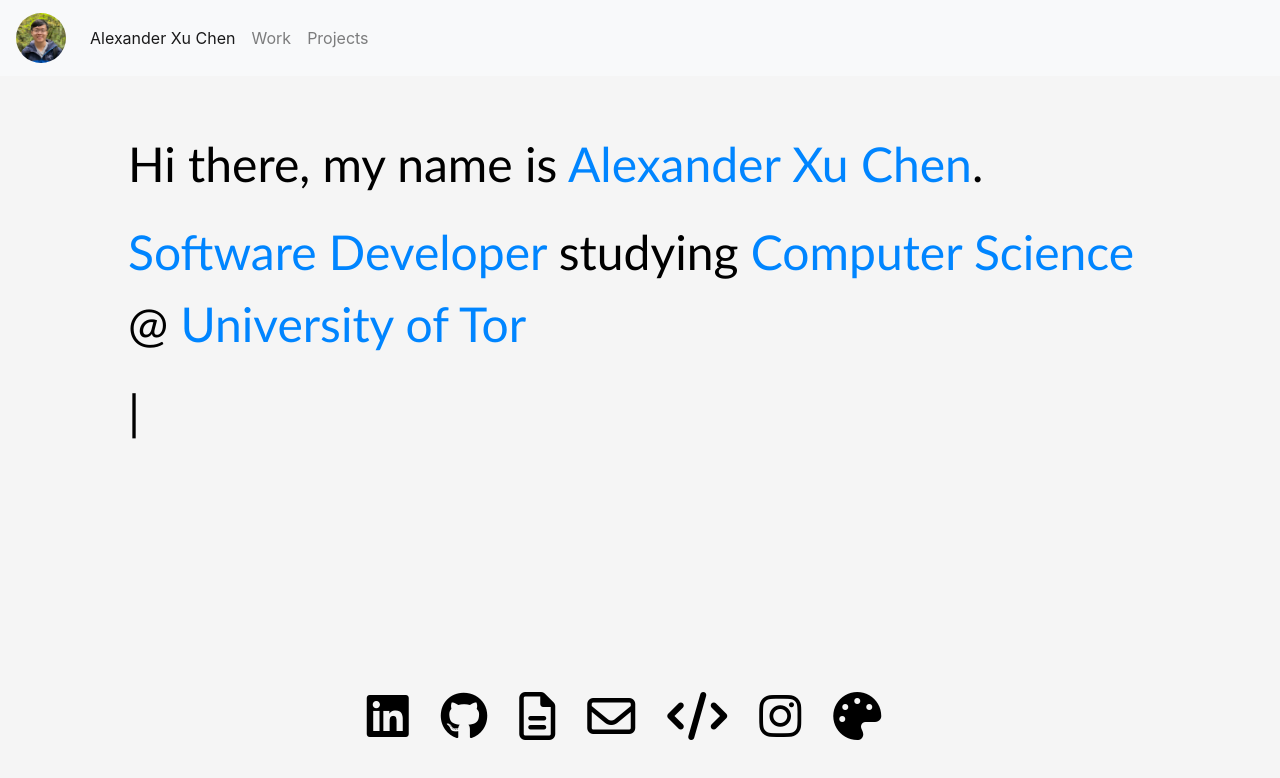
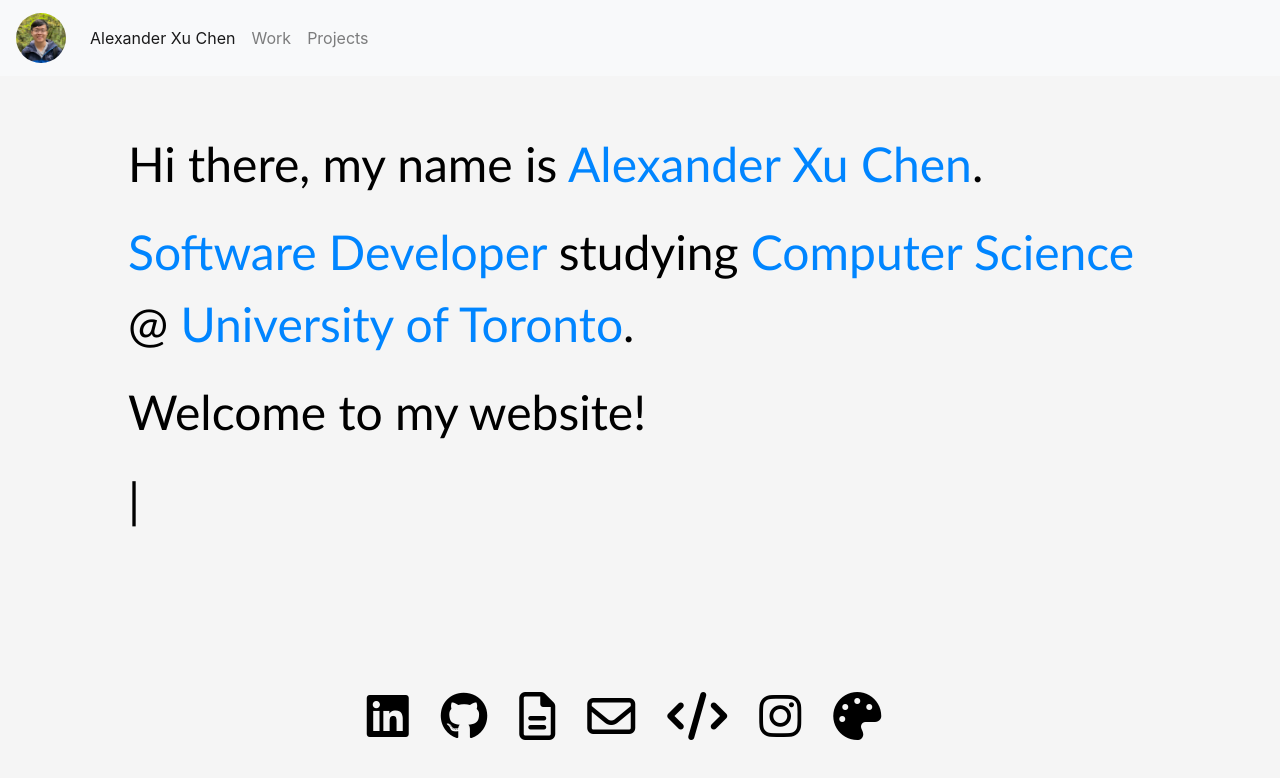
Before and after one commit to AlexXuChen/AlexXuChen.github.io, a React (Create React App) app: page /#/ in a window 1280 px wide. Shown: the top 778 px of the page. Built offline with nearby package versions, Linux system fonts and the light colour scheme.

Commit message:
doubled typist speed

```diff
--- a/src/pages/intro.js
+++ b/src/pages/intro.js
@@ -10,7 +10,7 @@
         <div>
             <div className="intro">
                 <div className="introText">
-                    <Typist avgTypingDelay={40} cursor={{ hideWhenDone: true }}>
+                    <Typist avgTypingDelay={20} cursor={{ hideWhenDone: true }}>
                         <p>Hi there, my name is {' '}
                             <span className="highlight">Alexander Xu Chen</span>
                             .</p>
```
